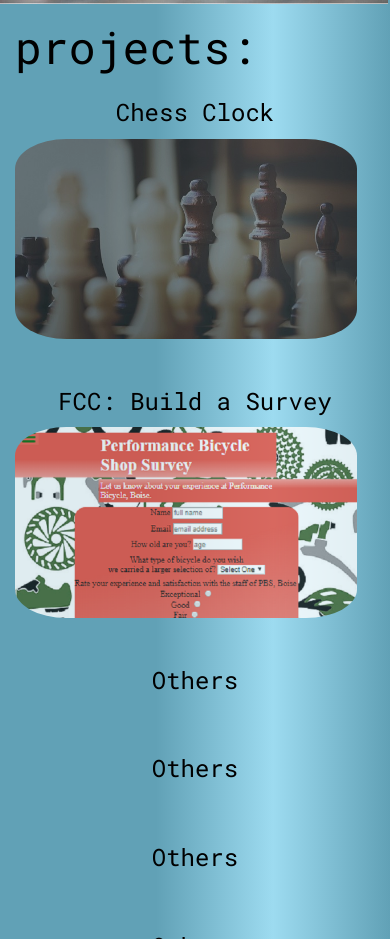
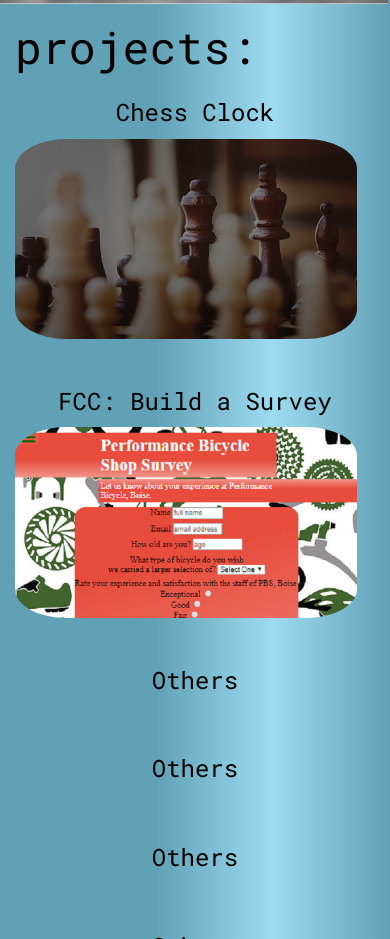
Before and after one commit to porterwilcox/first-landing-page, a plain HTML site: page index.html in a window 390 px wide. Shown: the part 2340-3279 px from the top of the page. Drawn offline with nearby package versions, Linux system fonts and the light colour scheme.

Commit message:
little change for cleaner mobile

```diff
--- a/assets/styles.css
+++ b/assets/styles.css
@@ -241,5 +241,9 @@
     padding-top: 3em;
 }
 
+.proj-img {
+    opacity: 1;
+}
+
 
 }
```
